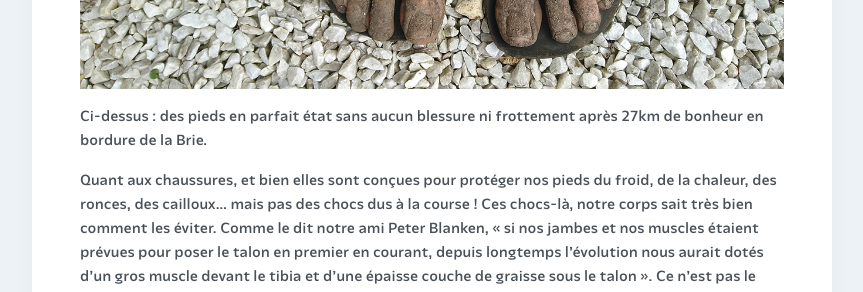
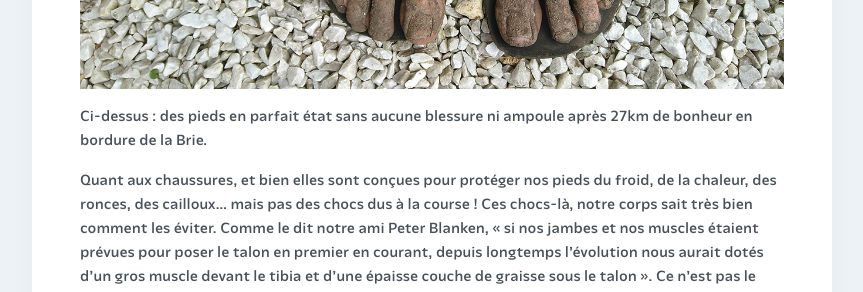
Before and after one commit to courirpaleo/courirpaleo.github.io, a Jekyll site: the page built from _pages-secondary/foulee-naturelle.md, in a window 1280 px wide and 900 px high, scrolled down 3862 px. Shown: the part 155-447 px from the top of the window, without its empty margins (208-1071 px from the left). Built offline with Jekyll 4.4.1, drawn with Linux system fonts in a browser that asks for light colours; some web fonts are replaced.

Commit message:
Update foulee-naturelle.md

```diff
--- a/_pages-secondary/foulee-naturelle.md
+++ b/_pages-secondary/foulee-naturelle.md
@@ -38,7 +38,7 @@ Des coureurs viennent nous rejoindre car ils se blessent avec des chaussures cla
 Nous ne sommes pas hostiles à la technologie, mais nous pensons que notre corps humain est formidable et qu'il est capable de tellement de choses tout seul, sans artifices&nbsp;! Alors nous aidons femmes, hommes, enfants ou adolescents à être encore mieux dans leur corps, à courir mieux et avec plaisir, en dépensant très souvent moins d'argent dans leur équipement et en faisant confiance à leur formidable potentiel naturel au lieu de forcément chercher la solution à un mal ou une douleur dans un gadget, un antalgique, voire une opération chirurgicale. Certes, bien sûr parfois celle-ci ou un traitement médical ou orthopédique est nécessaire, mais notre corps est aussi capable de se réparer et de se guérir tout seul dans la grande majorité des cas. Il suffit de se poser les bonnes questions et de traiter la source du bobo et pas sa conséquence&nbsp;: ici, les chocs aux talons, aux genoux et aux vertèbres et à bien d'autres articulations ou des douleurs musculaires, dus à une mauvaise foulée, pas au fait de courir. La douleur n'est que la conséquence et c'est la cause du problème qu'il faut supprimer ou atténuer, en adoptant donc une foulée naturelle. De plus, adopter la bonne foulée réduit les pressions sur les vertèbres, atténuant ou supprimant ainsi le mal au dos ou même les migraines chez des coureurs que nous connaissons&nbsp;!
 
 ![Courir Paleo](/assets/images/CourirPaleo_course_IdF_sandales_pierres_1200px.jpg)
-Ci-dessus&nbsp;: des pieds en parfait état sans aucun blessure ni frottement après 27km de bonheur en bordure de la Brie.
+Ci-dessus&nbsp;: des pieds en parfait état sans aucune blessure ni ampoule après 27km de bonheur en bordure de la Brie.
 
 Quant aux chaussures, et bien elles sont conçues pour protéger nos pieds du froid, de la chaleur, des ronces, des cailloux... mais pas des chocs dus à la course&nbsp;! Ces chocs-là, notre corps sait très bien comment les éviter. Comme le dit notre ami Peter Blanken, «&nbsp;si nos jambes et nos muscles étaient prévues pour poser le talon en premier en courant, depuis longtemps l'évolution nous aurait dotés d'un gros muscle devant le tibia et d'une épaisse couche de graisse sous le talon&nbsp;». Ce n'est pas le cas. Nos pieds, nos jambes, notre dos, nos muscles, nos tendons... tout notre corps est fait pour courir en posant l'avant du pied ou la partie médiane du pied en premier.
 
```
